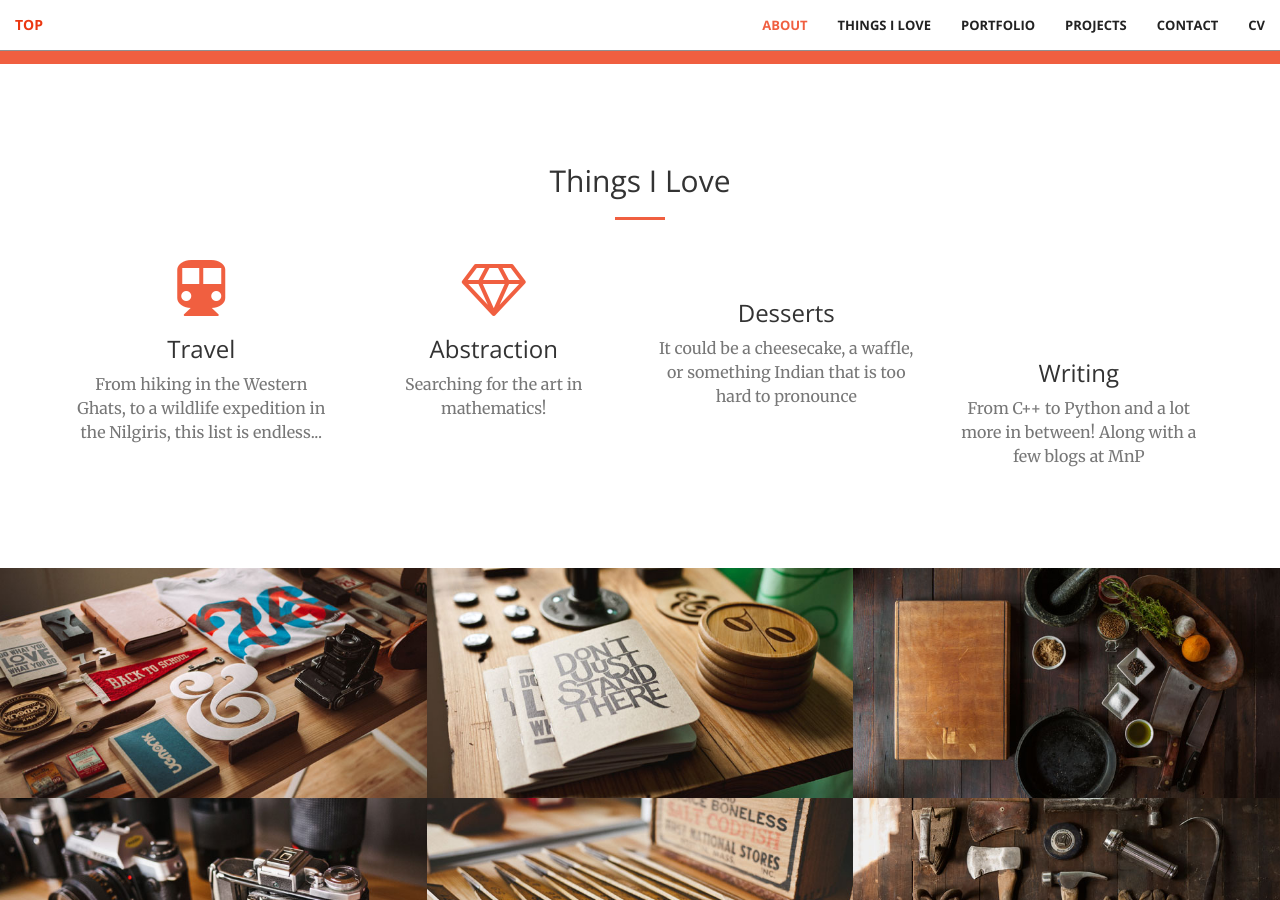
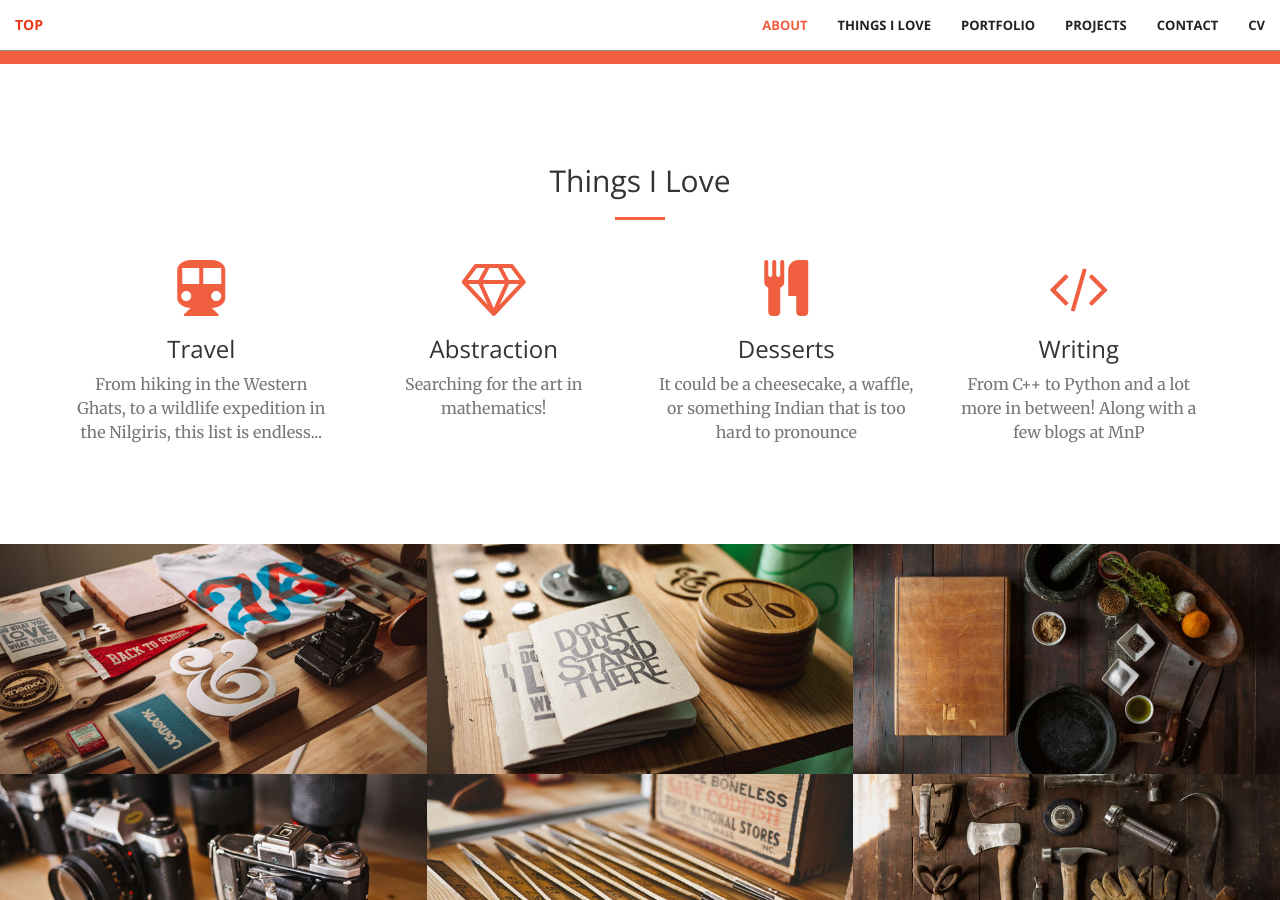
Before and after one commit to aravindbharathi/aravindbharathi.github.io, a Jekyll site: the page built from index.html, in a window 1280 px wide and 900 px high, scrolled down 1419 px. Built offline with Jekyll 4.4.1, drawn with Linux system fonts in a browser that asks for light colours.

Commit message:
Update stuff.html

```diff
--- a/_includes/stuff.html
+++ b/_includes/stuff.html
@@ -30,7 +30,7 @@
             <div class="col-lg-3 col-md-6 text-center">
                 <div class="service-box">
                     <a href="https://www.aero.iitb.ac.in/satlab/index.php" target="_blank">
-                    <i class="fa fa-4x fa-ice-cream wow bounceIn text-primary" data-wow-delay=".1s"></i>
+                    <i class="fa fa-4x fa-cutlery wow bounceIn text-primary" data-wow-delay=".1s"></i>
                     </a>
                     <h3>Desserts</h3>
                     <p class="text-muted">It could be a cheesecake, a waffle, or something Indian that is too hard to pronounce</p>
@@ -40,7 +40,7 @@
                 <div class="service-box">
                     <a href="https://github.com/aravindbharathi" target="_blank">
                     <!--<i class="fa fa-4x fa-code wow bounceIn text-primary" data-wow-delay=".3s"></i>-->
-                    <i class="fas fa-4x fa-code wow bounceIn text-primary" data-wow-delay=".3s"></i>
+                    <i class="fa fa-4x fa-code wow bounceIn text-primary" data-wow-delay=".3s"></i>
                     </a>
                     <h3>Writing</h3>
                     <p class="text-muted">From C++ to Python and a lot more in between! Along with a few blogs at MnP</p>
```
